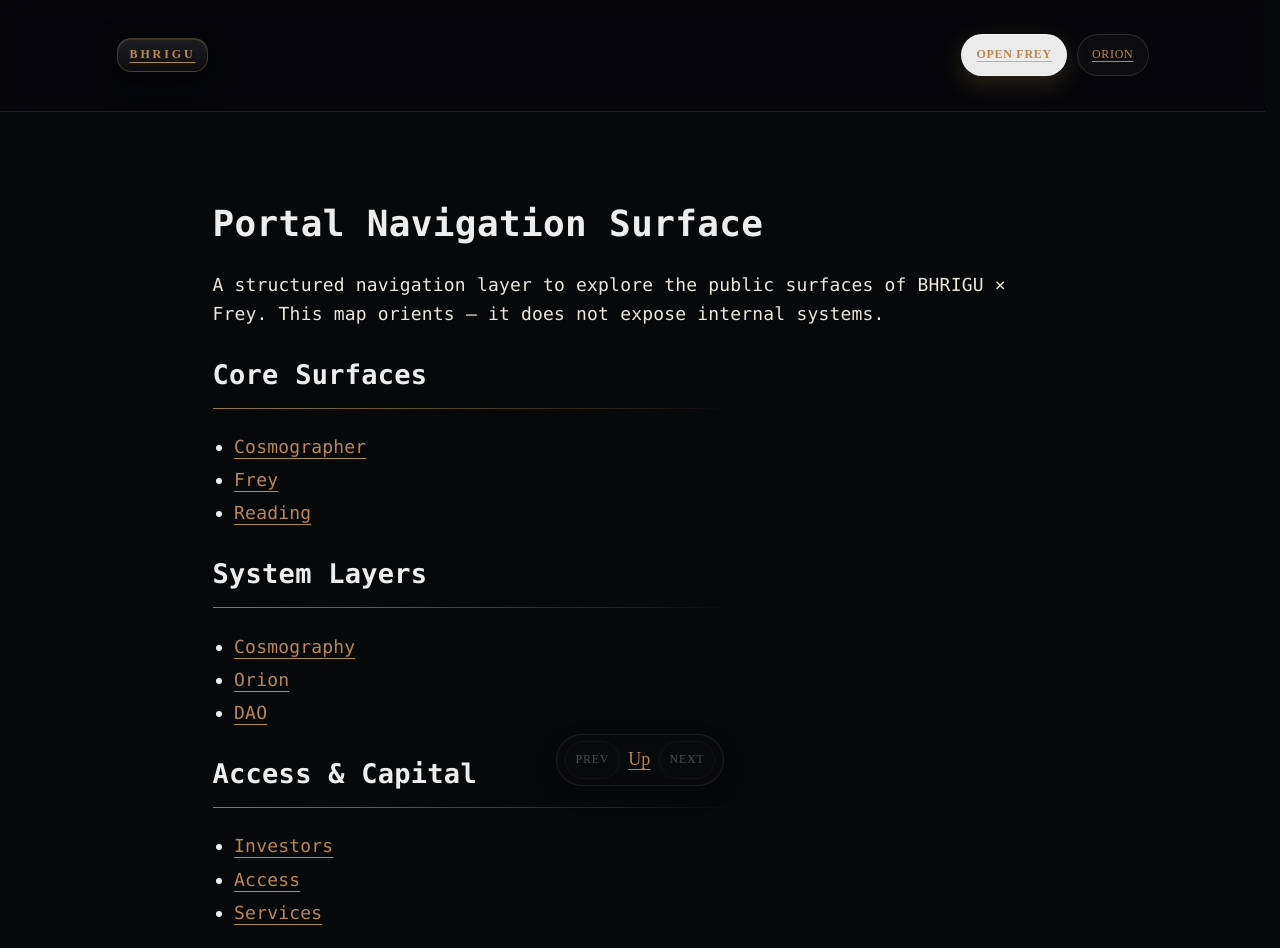
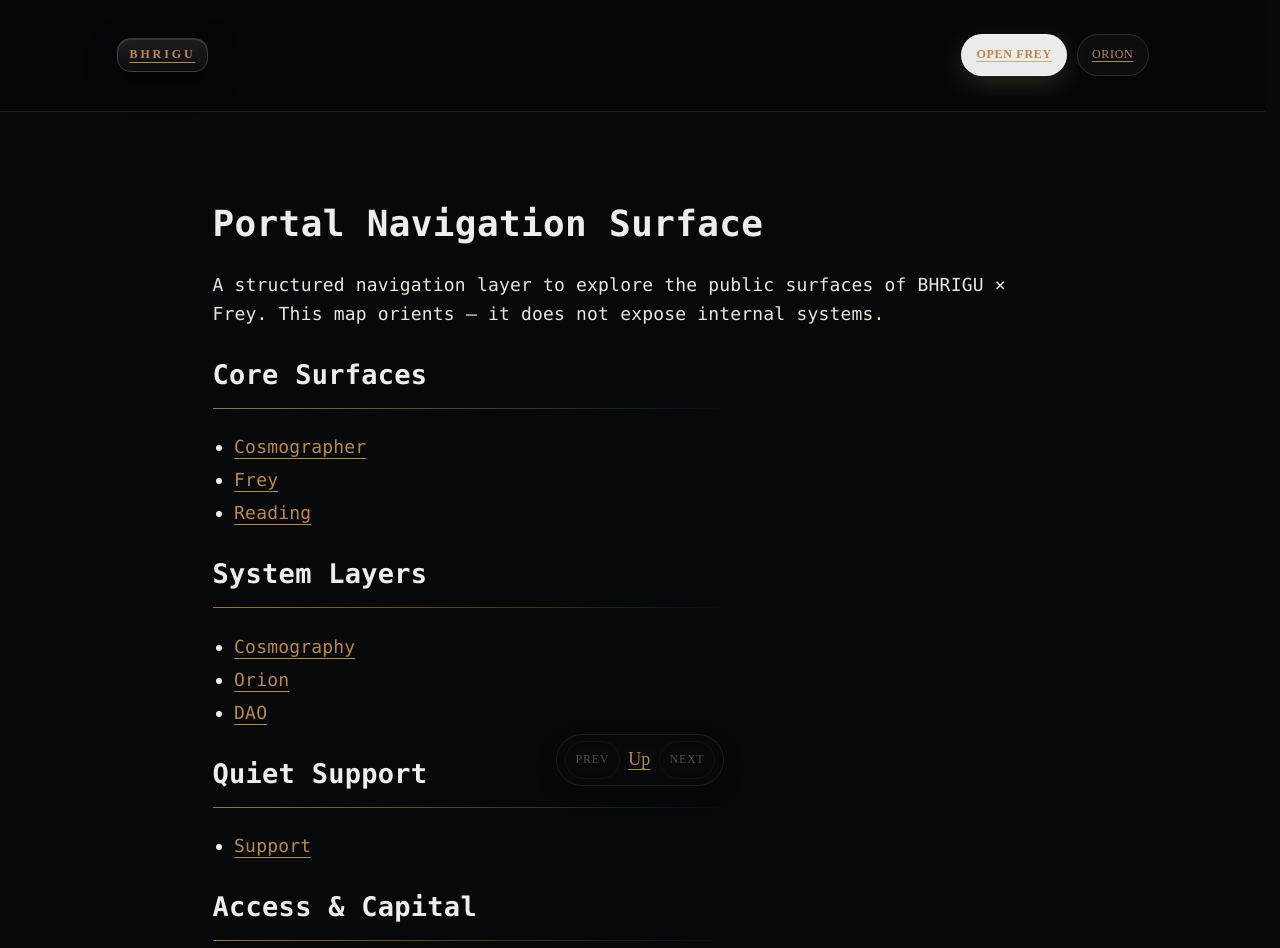
Before and after one commit to AiBhrigu/bhrigu-portal, a Next.js app: page /map in a window 1280 px wide. Shown: the top 948 px of the page. Built offline with nearby package versions, Linux system fonts and the light colour scheme.

Commit message:
map: add support as separate quiet route

```diff
--- a/pages/map.js
+++ b/pages/map.js
@@ -4,7 +4,6 @@ import Link from "next/link";
 export default function Map() {
   return (
     <main style={{ maxWidth: 880, margin: "0 auto", padding: "80px 20px" }}>
-
       <h1>Portal Navigation Surface</h1>
 
       <p>
@@ -26,6 +25,11 @@ export default function Map() {
         <li><Link href="/dao">DAO</Link></li>
       </ul>
 
+      <h2>Quiet Support</h2>
+      <ul>
+        <li><Link href="/support">Support</Link></li>
+      </ul>
+
       <h2>Access & Capital</h2>
       <ul>
         <li><Link href="/investors">Investors</Link></li>
@@ -36,7 +40,6 @@ export default function Map() {
       <p>
         The map maintains structural clarity across the portal.
       </p>
-
     </main>
   );
 }
```
